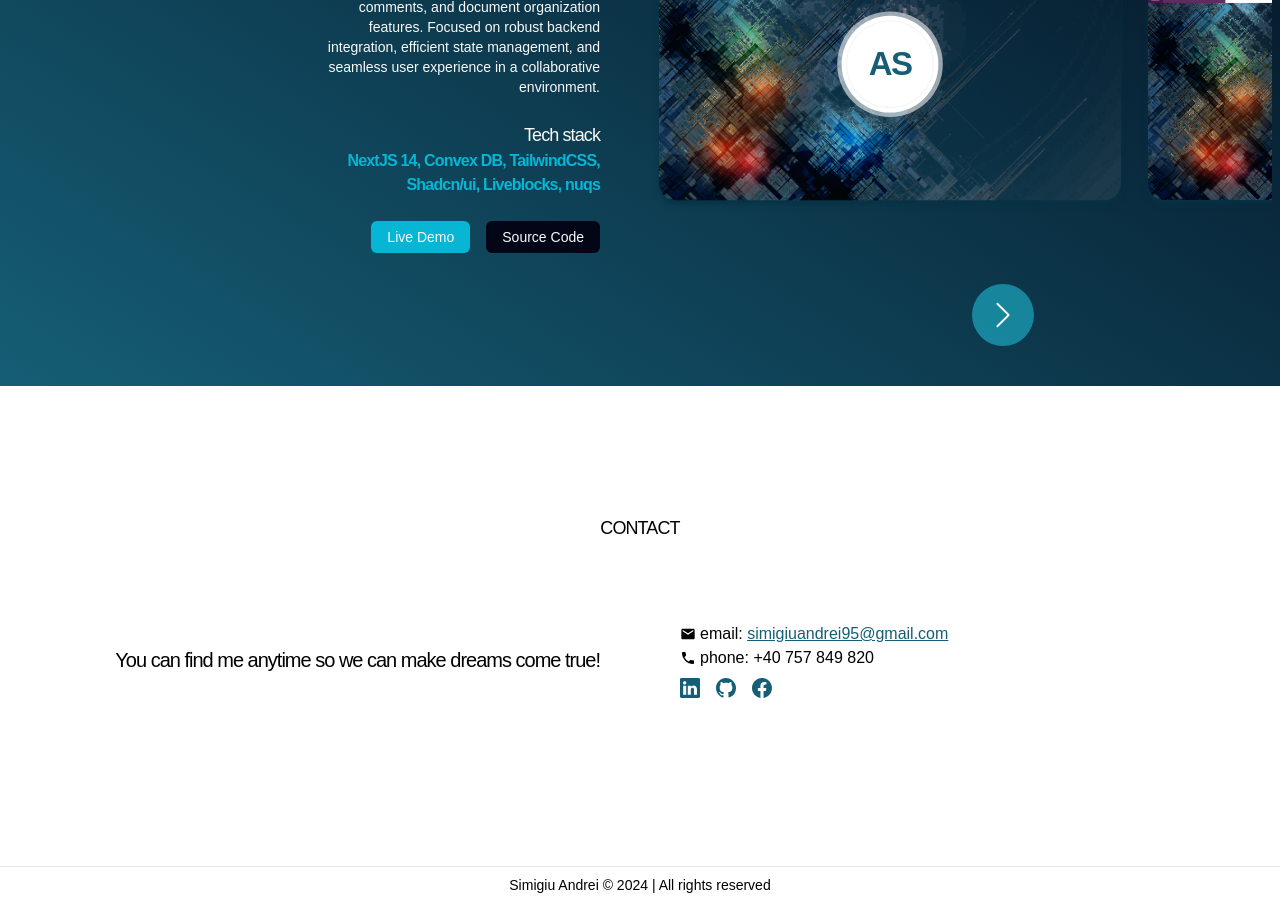
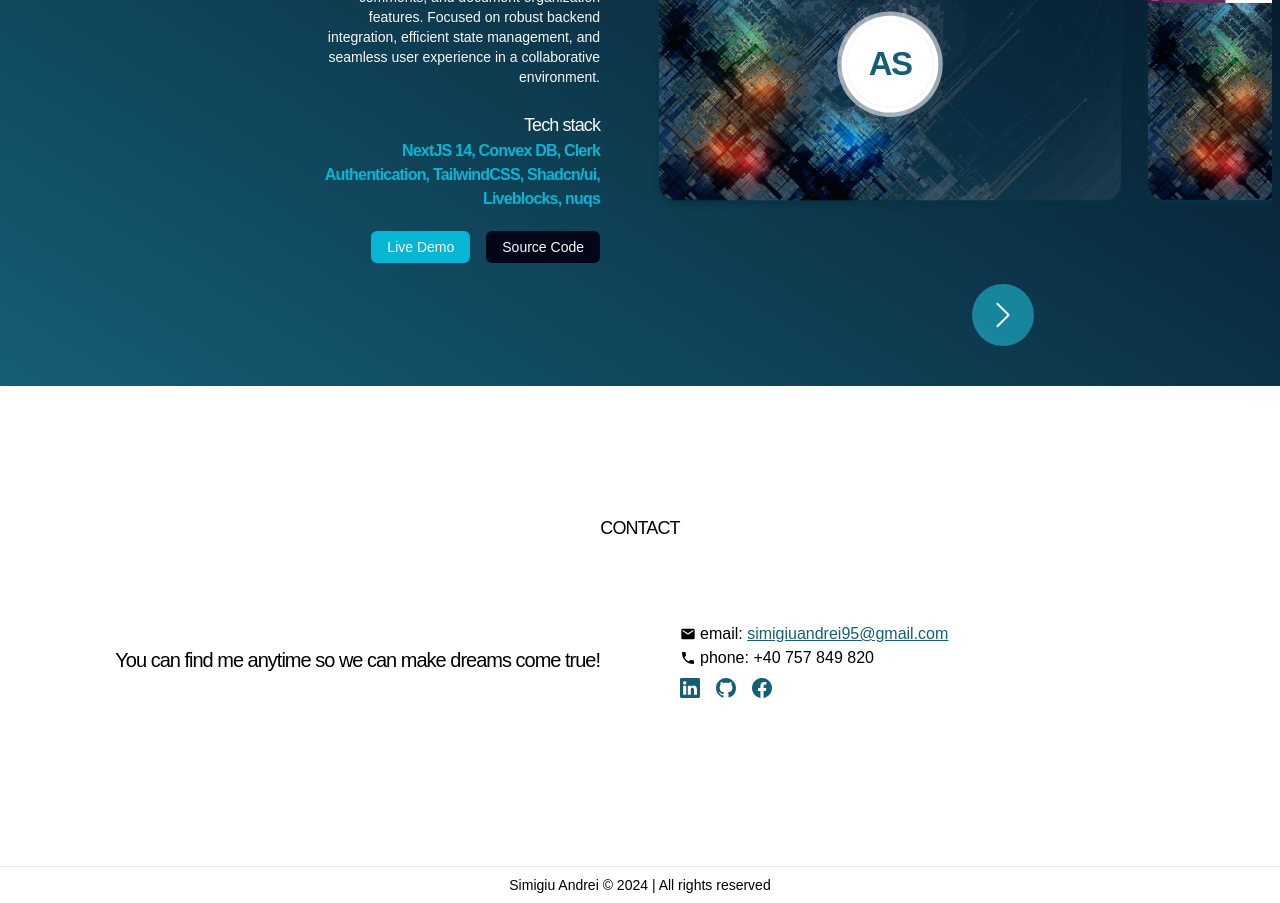
Before and after one commit to Simi-Andrei/last-portfolio, a React (Create React App) app: page / in a window 1280 px wide. Shown: the part 3400-4303 px from the top of the page. Built offline with nearby package versions, Linux system fonts and the light colour scheme.

Commit message:
project update

```diff
--- a/src/sections/Projects.jsx
+++ b/src/sections/Projects.jsx
@@ -22,7 +22,8 @@ const Projects = () => {
       title: "NextJS14 Slack Clone",
       description:
         "Developed a real-time collaborative document editing application using Next.js with Convex as the database and Liveblocks for live synchronization. Designed to function as a Google Docs clone, the app supports multi-user editing, real-time presence tracking, threaded comments, and document organization features. Focused on robust backend integration, efficient state management, and seamless user experience in a collaborative environment.",
-      stack: "NextJS 14, Convex DB, TailwindCSS, Shadcn/ui, Liveblocks, nuqs",
+      stack:
+        "NextJS 14, Convex DB, Clerk Authentication, TailwindCSS, Shadcn/ui, Liveblocks, nuqs",
       demo: "https://docs-clone-olive.vercel.app/",
       code: "https://github.com/Simi-Andrei/docs-clone",
     },
```
